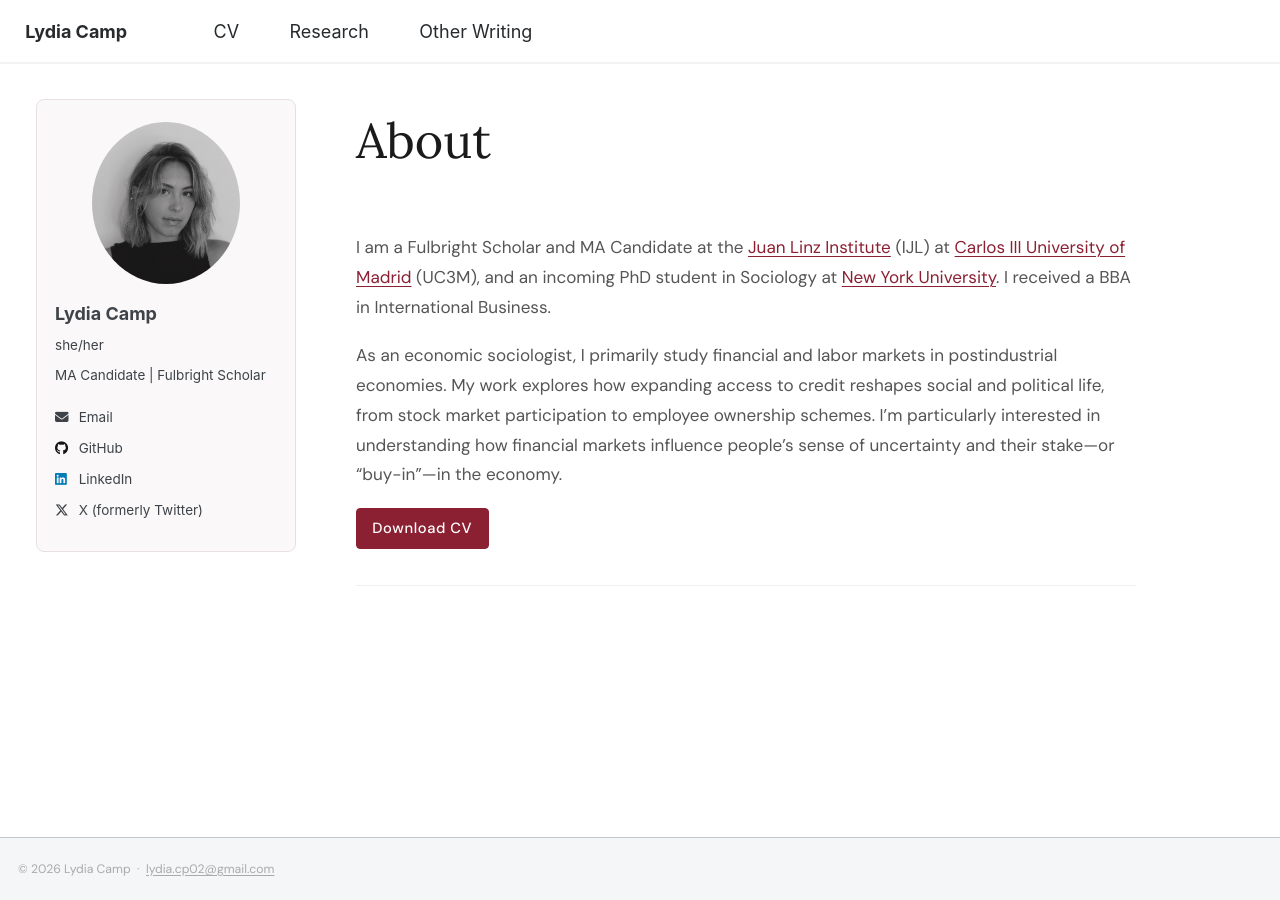
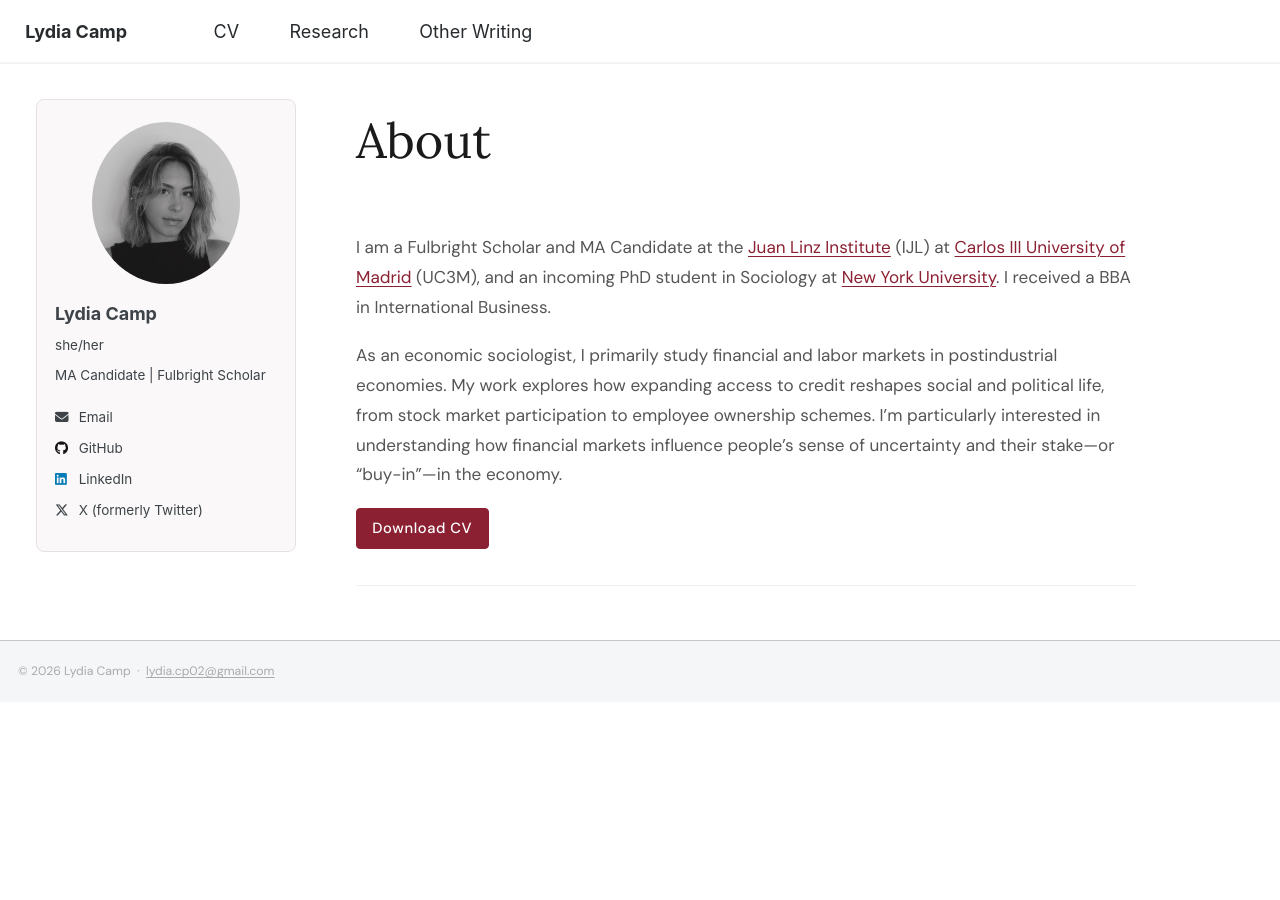
Before and after one commit to lydiagcamp/lydiagcamp.github.io, a Jekyll site: the page built from _pages/about.md, in a window 1280 px wide. Built offline with Jekyll 4.4.1, drawn with Linux system fonts in a browser that asks for light colours.

Commit message:
Remove absolute footer positioning so it follows content naturally
Co-Authored-By: Claude Sonnet 4.6 <noreply@anthropic.com>

```diff
--- a/assets/css/custom.css
+++ b/assets/css/custom.css
@@ -164,6 +164,7 @@ details[open] summary {
 
 /* Footer */
 .page__footer {
+  position: relative !important;
   margin-top: 1em !important;
 }
 
```
